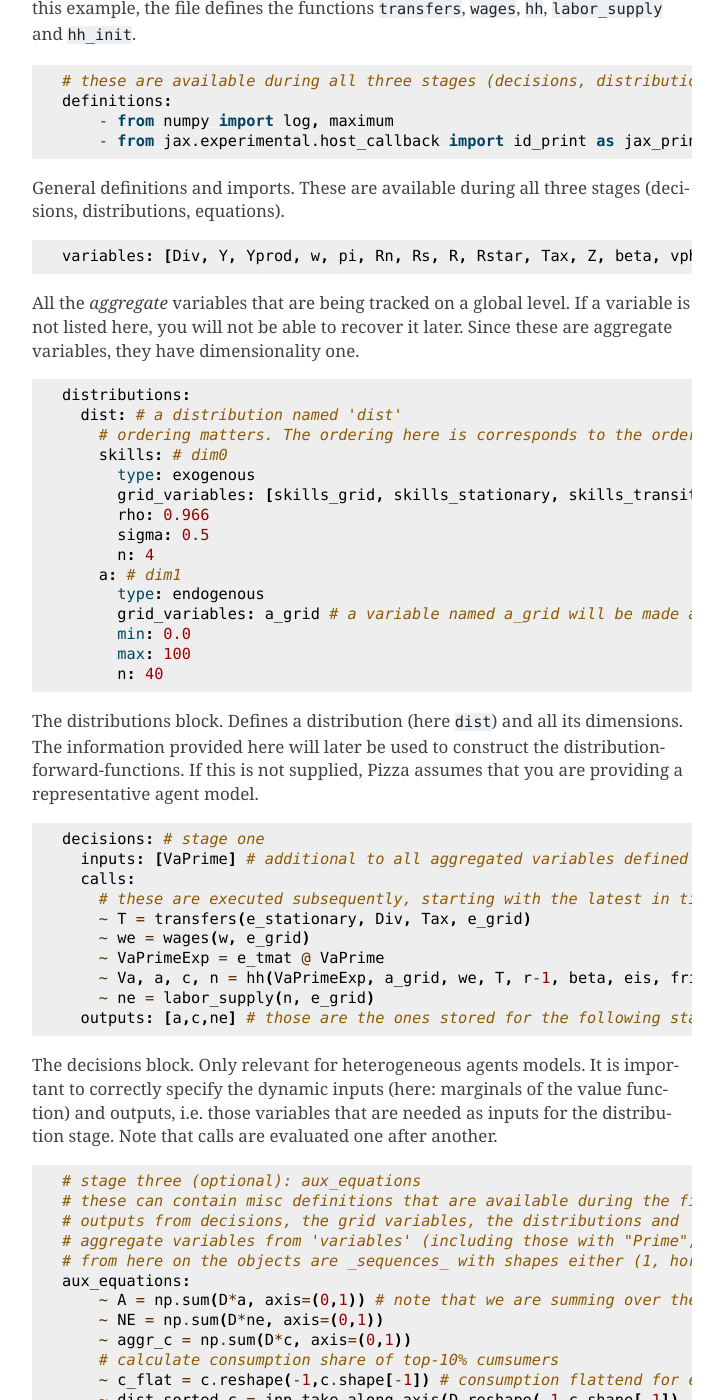
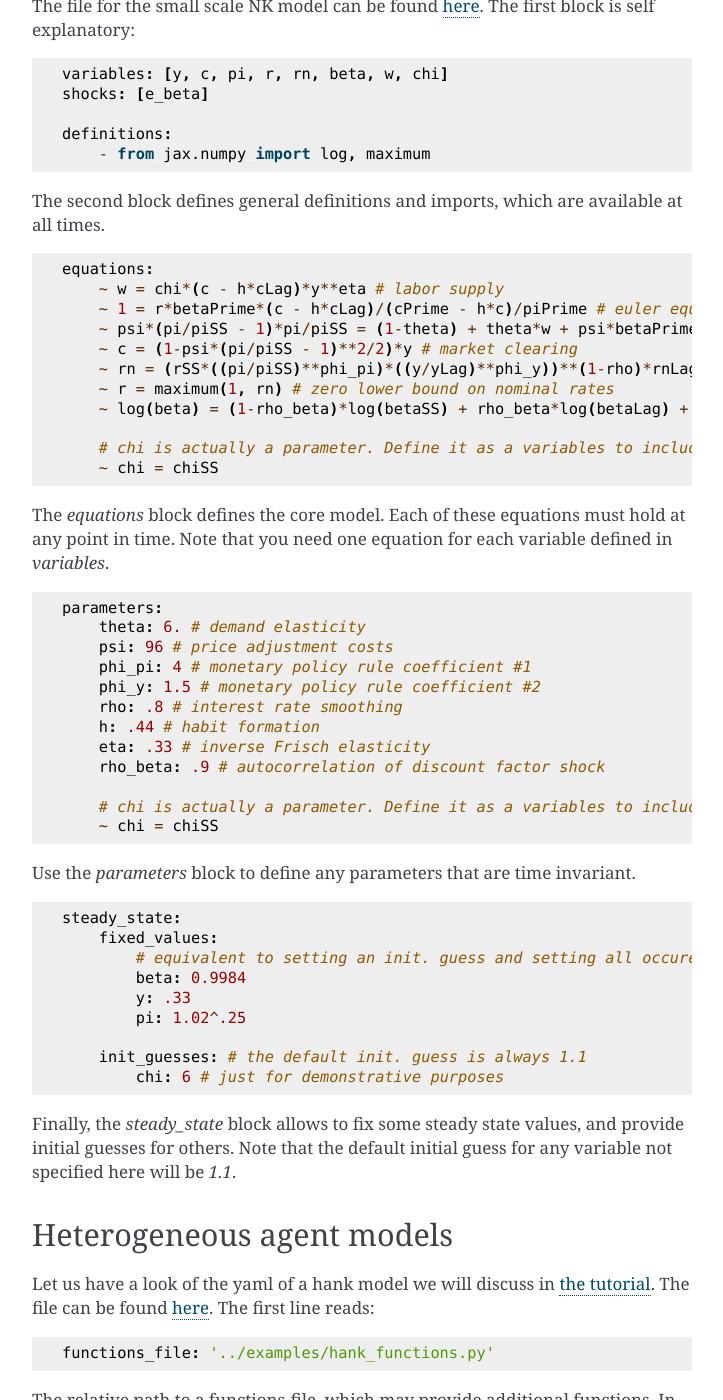
Before and after one commit to gboehl/econpizza, a Sphinx documentation site: the page built from docs/the_yaml.rst, in a window 1280 px wide and 1400 px high, scrolled down 494 px. Shown: the whole window, without its empty margins (388-1111 px from the left). Built offline with Sphinx 7.4.7, drawn with Linux system fonts in a browser that asks for light colours; some of the changed text lies outside the part shown.

Commit message:
update doc

```diff
--- a/docs/the_yaml.rst
+++ b/docs/the_yaml.rst
@@ -1,6 +1,6 @@
 
 The *.yaml-file
--------------------
+---------------
 
 All relevant information is supplied via the yaml file. For general information about the YAML markup language and its syntax see `Wikipedia <https://en.wikipedia.org/wiki/YAML>`_. The yaml files follow a simple structure:
 
@@ -9,6 +9,74 @@
 3. provide the parameters and values.
 4. optionally provide some steady state values and/or values for initial guesses
 5. optionally provide some auxilliary equations that are not directly part of the nonlinear system (see the `yaml for the BH model <https://github.com/gboehl/econpizza/blob/master/econpizza/examples/bh.yaml>`_)
+
+I will first briefly discuss the yaml of the small scale representative agents model `above <https://econpizza.readthedocs.io/en/latest/quickstart.html#quickstart>`_ and then turn to more complex HANK model.
+
+Representative agent models
+^^^^^^^^^^^^^^^^^^^^^^^^^^^
+
+The file for the small scale NK model can be found `here <https://github.com/gboehl/econpizza/blob/master/econpizza/examples/NK.yaml>`_. The first block is self explanatory:
+
+.. code-block::
+
+    variables: [y, c, pi, r, rn, beta, w, chi]
+    shocks: [e_beta]
+
+    definitions:
+        - from jax.numpy import log, maximum
+
+The second block defines general definitions and imports, which are available at all times.
+
+.. code-block::
+
+    equations:
+        ~ w = chi*(c - h*cLag)*y**eta # labor supply
+        ~ 1 = r*betaPrime*(c - h*cLag)/(cPrime - h*c)/piPrime # euler equation
+        ~ psi*(pi/piSS - 1)*pi/piSS = (1-theta) + theta*w + psi*betaPrime*(c-h*cLag)/(cPrime-h*c)*(piPrime/piSS - 1)*piPrime/piSS*yPrime/y # Phillips curve
+        ~ c = (1-psi*(pi/piSS - 1)**2/2)*y # market clearing
+        ~ rn = (rSS*((pi/piSS)**phi_pi)*((y/yLag)**phi_y))**(1-rho)*rnLag**rho # monetary policy rule
+        ~ r = maximum(1, rn) # zero lower bound on nominal rates
+        ~ log(beta) = (1-rho_beta)*log(betaSS) + rho_beta*log(betaLag) + e_beta # exogenous discount factor shock
+
+        # chi is actually a parameter. Define it as a variables to include it into root finding to target nSS = ySS = 0.33
+        ~ chi = chiSS
+
+The `equations` block defines the core model. Each of these equations must hold at any point in time. Note that you need one equation for each variable defined in `variables`.
+
+.. code-block::
+
+    parameters:
+        theta: 6. # demand elasticity
+        psi: 96 # price adjustment costs
+        phi_pi: 4 # monetary policy rule coefficient #1
+        phi_y: 1.5 # monetary policy rule coefficient #2
+        rho: .8 # interest rate smoothing
+        h: .44 # habit formation
+        eta: .33 # inverse Frisch elasticity
+        rho_beta: .9 # autocorrelation of discount factor shock
+
+        # chi is actually a parameter. Define it as a variables to include it into root finding to target nSS = ySS = 0.33
+        ~ chi = chiSS
+
+Use the `parameters` block to define any parameters that are time invariant.
+
+.. code-block::
+
+    steady_state:
+        fixed_values:
+            # equivalent to setting an init. guess and setting all occurences in `equations` to value
+            beta: 0.9984
+            y: .33
+            pi: 1.02^.25
+
+        init_guesses: # the default init. guess is always 1.1
+            chi: 6 # just for demonstrative purposes
+
+Finally, the `steady_state` block allows to fix some steady state values, and provide initial guesses for others. Note that the default initial guess for any variable not specified here will be `1.1`.
+
+
+Heterogeneous agent models
+^^^^^^^^^^^^^^^^^^^^^^^^^^
 
 Let us have a look of the yaml of a hank model we will discuss in `the tutorial <https://econpizza.readthedocs.io/en/latest/tutorial.html>`_. The file can be found `here <https://github.com/gboehl/econpizza/blob/master/econpizza/examples/hank.yaml>`_. The first line reads:
 
@@ -60,33 +128,29 @@
       inputs: [VaPrime] # additional to all aggregated variables defined in 'variables'
       calls:
         # these are executed subsequently, starting with the latest in time T. Each call takes the previous outputs as given
-        ~ T = transfers(e_stationary, Div, Tax, e_grid)
-        ~ we = wages(w, e_grid)
-        ~ VaPrimeExp = e_tmat @ VaPrime
-        ~ Va, a, c, n = hh(VaPrimeExp, a_grid, we, T, r-1, beta, eis, frisch, vphi)
-        ~ ne = labor_supply(n, e_grid)
-      outputs: [a,c,ne] # those are the ones stored for the following stages
+        ~ T = transfers(skills_stationary, Div, Tax, skills_grid)
+        ~ VaPrimeExp = skills_transition @ VaPrime
+        ~ Va, a, c = hh(VaPrimeExp, a_grid, skills_grid, w, n, T, R, beta, eis, frisch)
+      outputs: [a,c] # those are the ones stored for the following stages
+
 
 The decisions block. Only relevant for heterogeneous agents models. It is important to correctly specify the dynamic inputs (here: marginals of the value function) and outputs, i.e. those variables that are needed as inputs for the distribution stage. Note that calls are evaluated one after another.
 
 .. code-block::
 
     # stage three (optional): aux_equations
-    # these can contain misc definitions that are available during the final stage.
-    # outputs from decisions, the grid variables, the distributions and
-    # aggregate variables from 'variables' (including those with "Prime", "Lag",...) are included by default
-    # from here on the objects are _sequences_ with shapes either (1, horizon) or (n1, n2, horizon). Last dimension is always the time dimension
     aux_equations:
-        ~ A = np.sum(D*a, axis=(0,1)) # note that we are summing over the first two dimensions e and a, but not the time dimension (dimension 2)
-        ~ NE = np.sum(D*ne, axis=(0,1))
-        ~ aggr_c = np.sum(D*c, axis=(0,1))
+        ~ A = jnp.sum(dist*a, axis=(0,1)) # note that we are summing over the first two dimensions e and a, but not the time dimension (dimension 2)
+        ~ aggr_c = jnp.sum(dist*c, axis=(0,1))
+
         # calculate consumption share of top-10% cumsumers
         ~ c_flat = c.reshape(-1,c.shape[-1]) # consumption flattend for each t
-        ~ dist_sorted_c = jnp.take_along_axis(D.reshape(-1,c.shape[-1]), jnp.argsort(c_flat, axis=0), axis=0) # distribution sorted after consumption level, flattend for each t
+        ~ dist_sorted_c = jnp.take_along_axis(dist.reshape(-1,c.shape[-1]), jnp.argsort(c_flat, axis=0), axis=0) # distribution sorted after consumption level, flattend for each t
         ~ top10c = jnp.where(jnp.cumsum(dist_sorted_c, axis=0) > .9, c_flat, 0.).sum(0)/c_flat.sum(axis=0) # must use `where` for jax. All sums must be taken over the non-time axis
+
         # calculate wealth share of top-10% wealth holders
         ~ a_flat = a.reshape(-1,a.shape[-1]) # assets flattend for each t
-        ~ dist_sorted_a = jnp.take_along_axis(D.reshape(-1,a.shape[-1]), jnp.argsort(a_flat, axis=0), axis=0) # as above ...
+        ~ dist_sorted_a = jnp.take_along_axis(dist.reshape(-1,a.shape[-1]), jnp.argsort(a_flat, axis=0), axis=0) # as above
         ~ top10a = jnp.where(jnp.cumsum(dist_sorted_a, axis=0) > .9, a_flat, 0.).sum(0)/a_flat.sum(axis=0)
 
 Auxiliary equations. These are executed before the ``equations`` block, and can be used for all sorts of definitions that you may not want to keep track of. For heterogeneous agents models, this is a good place to do aggregation. Auxiliary equations are also executed subsequently.
@@ -94,24 +158,32 @@
 .. code-block::
 
     equations: # final stage
-        ~ C = aggr_c # definition
-        ~ Top10C = top10c # definition
-        ~ Top10A = top10a # definition
-        ~ L = Yprod / Z # production function
-        ~ Div = - w * L + (1 - psi*(pi/piSS - 1)**2/2)*Yprod # dividends
+        # definitions
+        ~ C = aggr_c
+        ~ Top10C = top10c
+        ~ Top10A = top10a
+
+        # firms
+        ~ n = Yprod / Z # production function
+        ~ Div = - w * n + (1 - psi*(pi/piSS - 1)**2/2)*Yprod # dividends
         ~ Y = (1 - psi*(pi/piSS - 1)**2/2)*Yprod # "effective" output
-        ~ C = Y # market clearing
-        ~ psi*(pi/piSS - 1)*pi/piSS = (1-theta) + theta*w + psi*betaPrime*C/CPrime*(piPrime/piSS - 1)*piPrime/piSS*YprodPrime/Yprod # NKPC
+        ~ psi*(pi/piSS - 1)*pi/piSS = (1-theta) + theta*w + psi*piPrime/Rn*(piPrime/piSS - 1)*piPrime/piSS*YprodPrime/Yprod # NKPC
+
+        # government
         ~ R = RsLag/pi # real rate ex-post
         ~ Rs = (Rstar*((pi/piSS)**phi_pi)*((Y/YLag)**phi_y))**(1-rho)*RsLag**rho # MP rule on shadow nominal rate
         ~ Rn = maximum(1, Rs) # ZLB
-        ~ Tax = (R-1) * B # balanced budget
+        ~ Tax = (R-1) * BLag # balanced budget
+
+        # clearings
+        ~ C = Y # market clearing
         ~ B = A # bond market clearing
-        ~ NE = L # labor market clearing
+        ~ w**frisch = n # labor market clearing
+
+        # exogenous
         ~ beta = betaSS*(betaLag/betaSS)**rho_beta # exogenous beta
         ~ Rstar = RstarSS*(RstarLag/RstarSS)**rho_rstar # exogenous rstar
         ~ Z = ZSS*(ZLag/ZSS)**rho_Z # exogenous technology
-        ~ vphi = vphiSS # actually a parameter
 
 Equations. The central part of the yaml. Here you define the model equations, which will then be parsed such that each row must hold. Use ``xPrime`` for variable `x` in `t+1` and ``xLag`` for `t-1`. Access steady-state values with ``xSS``. You could specify a representative agent model with just stating the equations block (additional to variables). Importantly, ``equations`` are *not* executed subsequently but simultaneously!
 
@@ -120,16 +192,13 @@
     parameters:
         eis: 0.5
         frisch: 0.5
-        rho_e: 0.966
-        sd_e: 0.5
-        mu: 1.2
         theta: 6.
         psi: 96
-        phi_pi: 2
-        phi_y: 1.5
+        phi_pi: 1.5
+        phi_y: .25
         rho: .8
-        rho_beta: .8
-        rho_rstar: .8
+        rho_beta: .9
+        rho_rstar: .9
         rho_Z: .8
 
 Define the model parameters. Note that for parameters that need to be fitted, it is better to define a variable instead (such as ``vphi`` above).
@@ -139,21 +208,17 @@
     steady_state:
         fixed_values:
             Y: 1.0
-            Z: 1.0
             pi: 1.0
-            rstar: 1.005
+            beta: 0.97
             B: 5.6
-            L: 1.0
+            w: (theta-1)/theta
+            n: w**frisch
 
         init_guesses:
-            beta: 0.98
-            vphi: 0.8
-            w: 1/1.2
-            Div: 1 - 1/1.2
+            Rstar: 1.002
+            Div: 1 - w
             Tax: 0.028
-            r: 1.005
-            we: wages(w, e_grid)
-            T: transfers(e_stationary, Div, Tax, e_grid)
-            VaPrime: hh_init(a_grid, we, r, eis, T)[1]
+            R: Rstar
+            VaPrime: hh_init(a_grid, skills_stationary)
 
 The steady state block. ``fixed_values`` are those steady state values that are fixed ex-ante. ``init_guesses`` are initial guesses for steady state finding. Note that for heterogeneous agents models it is required that the initial value of inputs to the decisions-stage are given (here ``VaPrime``).
```
Also changed, not shown: .pre-commit-config.yaml, 1 other file.
